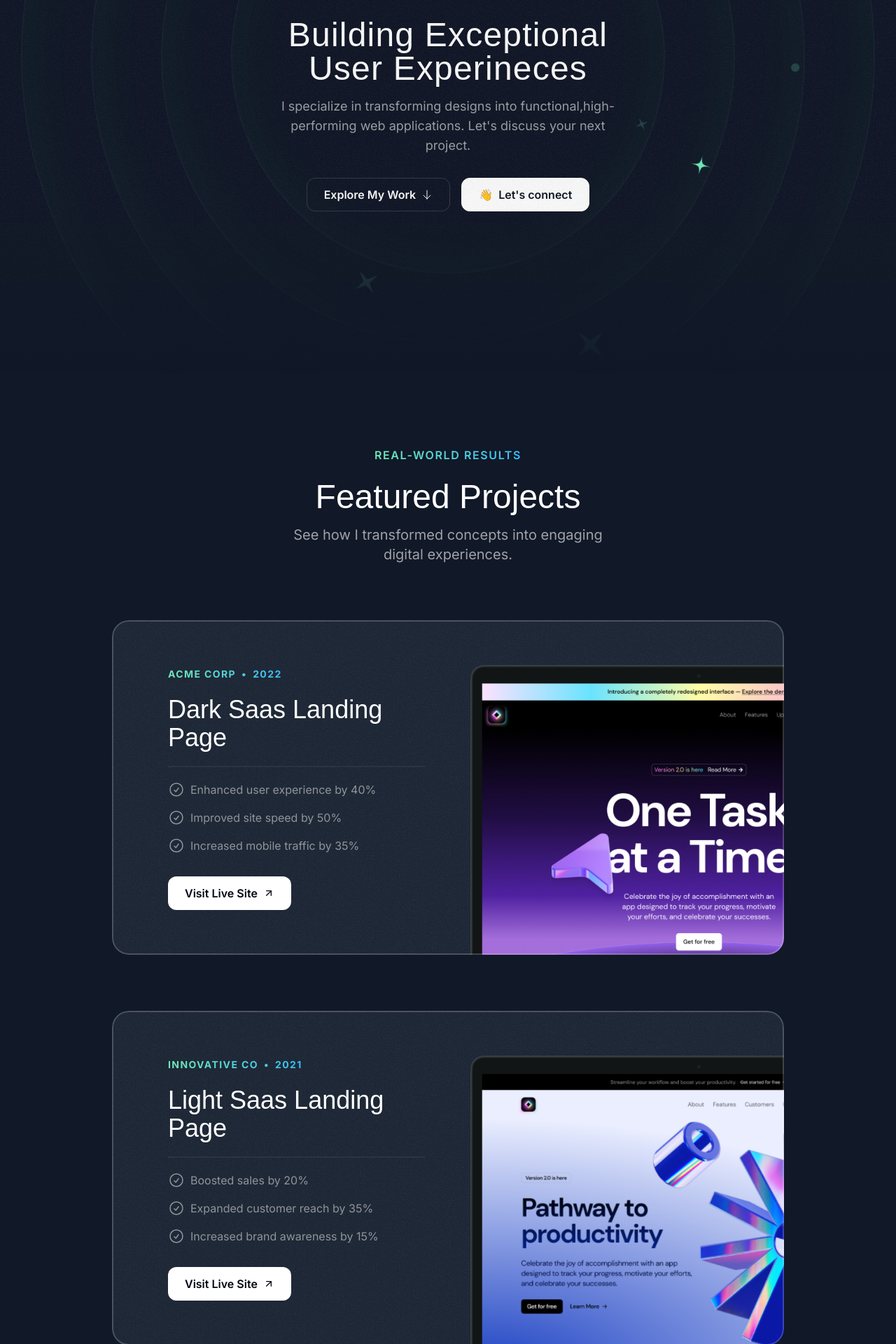
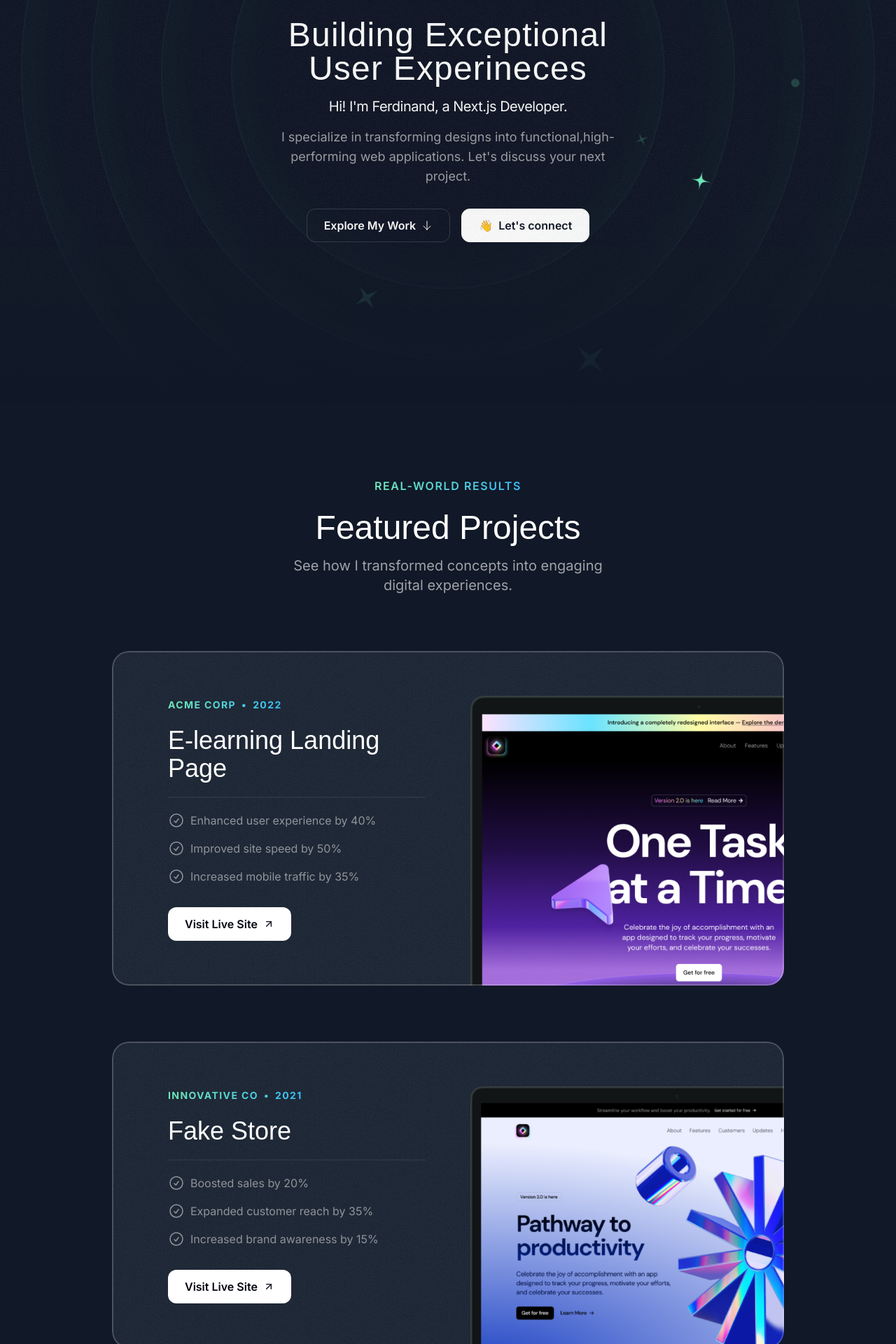
Before and after one commit to Bo-tech237/my-portfolio, a Next.js app: page / in a window 1280 px wide. Shown: the part 380-2300 px from the top of the page at 70% size. Built offline with nearby package versions, Linux system fonts and the light colour scheme; a web font is replaced by a local one.

Commit message:
Modify text

```diff
--- a/src/app/layout.tsx
+++ b/src/app/layout.tsx
@@ -11,8 +11,8 @@ const calistoga = Calistoga({
 });
 
 export const metadata: Metadata = {
-    title: 'My Portfolio',
-    description: 'Pixel perfect portfolio',
+    title: "Ferdinand's Portfolio",
+    description: 'Modern & Minimalist Ferdinand Portfolio',
 };
 
 export default function RootLayout({
--- a/src/sections/Footer.tsx
+++ b/src/sections/Footer.tsx
@@ -14,7 +14,7 @@ export const Footer = () => {
             <div className="container">
                 <div className="border-t border-white/15 py-6 text-sm flex flex-col md:flex-row md:justify-between items-center gap-8">
                     <div className="text-white/40">
-                        &copy; 2024. All right reserved
+                        &copy; 2024. BOKALLI FERDINAND
                     </div>
                     <nav className="flex flex-col md:flex-row items-center gap-8">
                         {footerLinks.map((link) => (
--- a/src/sections/Hero.tsx
+++ b/src/sections/Hero.tsx
@@ -137,6 +137,9 @@ export const HeroSection = () => {
                     <h1 className="font-serif text-3xl md:text-5xl text-center mt-8 tracking-wide">
                         Building Exceptional User Experineces
                     </h1>
+                    <p className="mt-4 text-center md:text-xl tracking-tight">
+                        Hi! I&apos;m Ferdinand, a Next.js Developer.
+                    </p>
                     <p className="mt-4 text-center text-white/60 md:text-lg">
                         I specialize in transforming designs into
                         functional,high-performing web applications. Let&apos;s
@@ -148,8 +151,9 @@ export const HeroSection = () => {
                         <span className="font-semibold">Explore My Work</span>
                         <ArrowDown className="size-4" />
                     </button>
+
                     <button className="inline-flex items-center gap-2 border border-white bg-white text-gray-900 h-12 px-6 rounded-xl">
-                        <span className="">👋</span>
+                        <span>👋</span>
                         <span className="font-semibold">
                             Let&apos;s connect
                         </span>
--- a/src/sections/Projects.tsx
+++ b/src/sections/Projects.tsx
@@ -11,25 +11,25 @@ const portfolioProjects = [
     {
         company: 'Acme Corp',
         year: '2022',
-        title: 'Dark Saas Landing Page',
+        title: 'E-learning Landing Page',
         results: [
             { title: 'Enhanced user experience by 40%' },
             { title: 'Improved site speed by 50%' },
             { title: 'Increased mobile traffic by 35%' },
         ],
-        link: 'https://youtu.be/4k7IdSLxh6w',
+        link: 'https://e-learning-phi-seven.vercel.app',
         image: darkSaasLandingPage,
     },
     {
         company: 'Innovative Co',
         year: '2021',
-        title: 'Light Saas Landing Page',
+        title: 'Fake Store',
         results: [
             { title: 'Boosted sales by 20%' },
             { title: 'Expanded customer reach by 35%' },
             { title: 'Increased brand awareness by 15%' },
         ],
-        link: 'https://youtu.be/7hi5zwO75yc',
+        link: 'https://fake-store-peach.vercel.app',
         image: lightSaasLandingPage,
     },
     {
@@ -41,7 +41,7 @@ const portfolioProjects = [
             { title: 'Improved site speed by 50%' },
             { title: 'Increased mobile traffic by 35%' },
         ],
-        link: 'https://youtu.be/Z7I5uSRHMHg',
+        link: '#',
         image: aiStartupLandingPage,
     },
 ];
```
